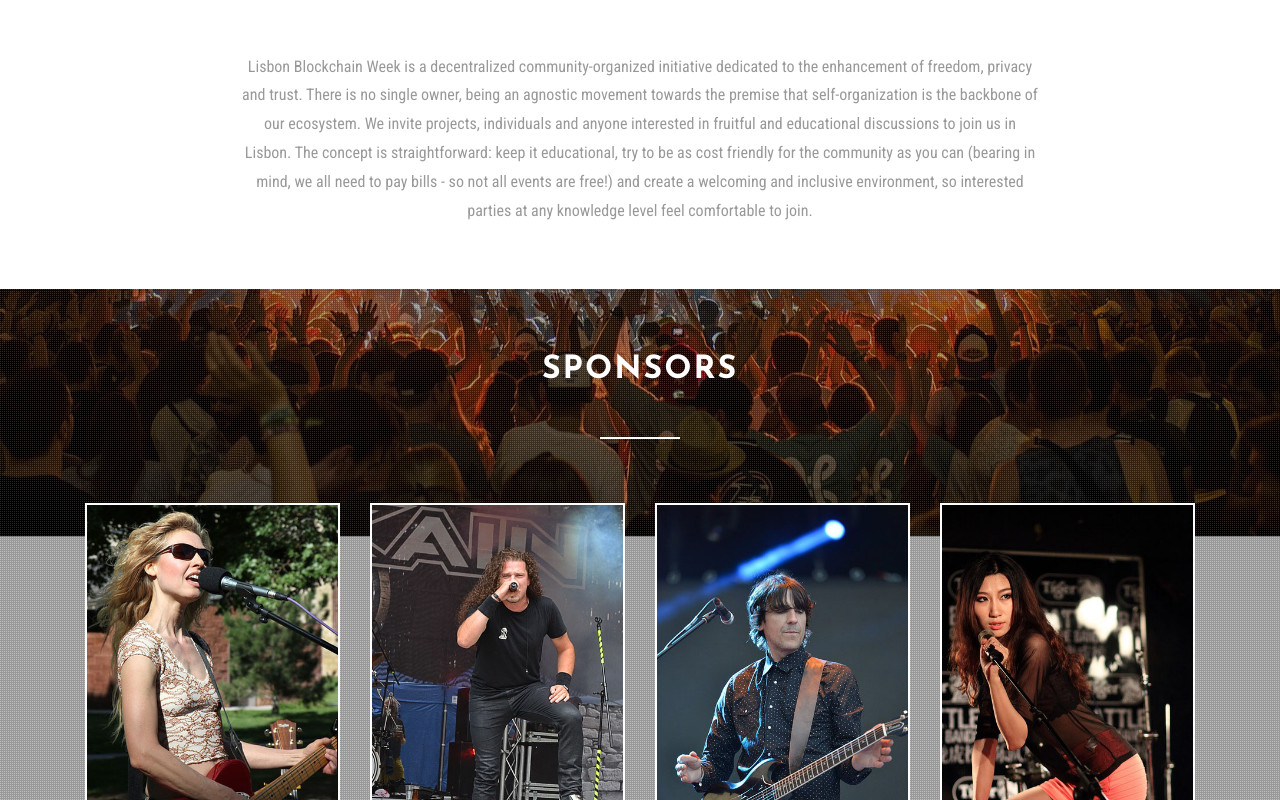
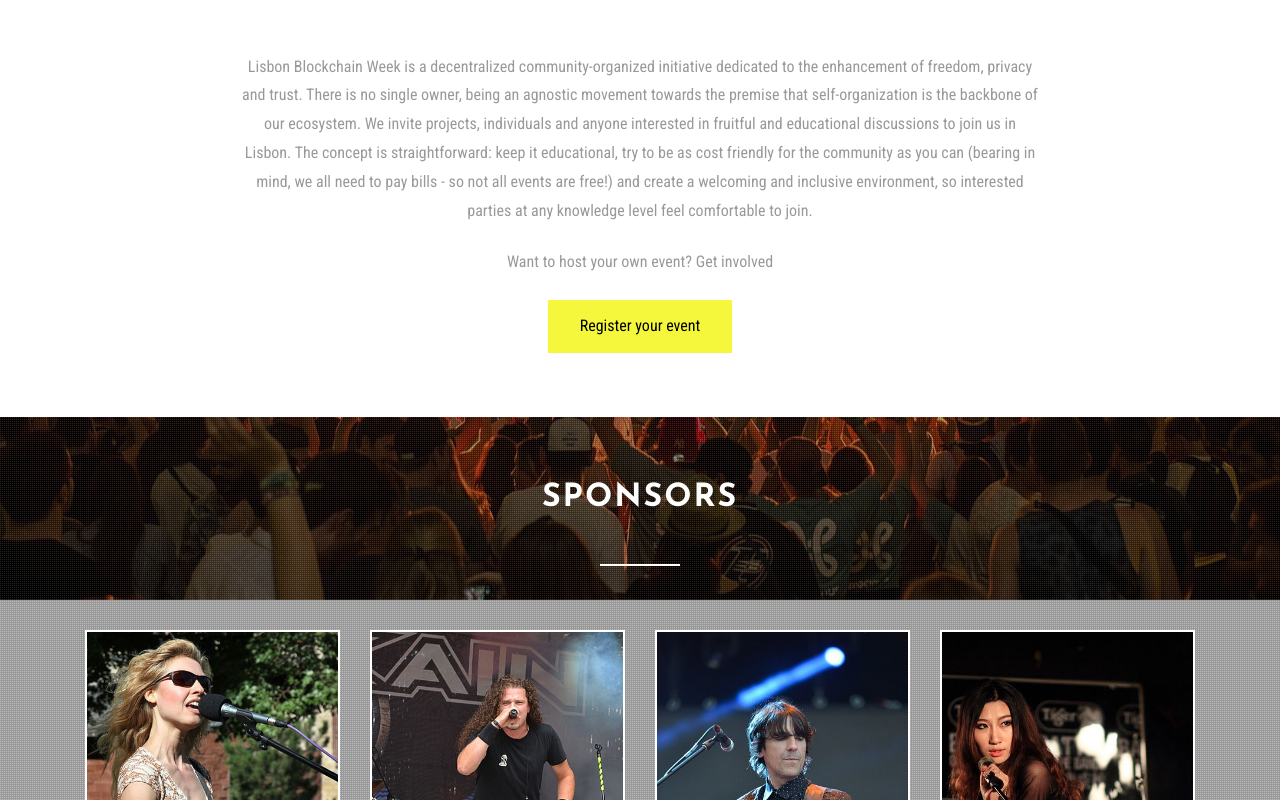
Before and after one commit to joeycharlesworth/LBW2, a plain HTML site: page index2.html in a window 1280 px wide. Shown: the part 817-1617 px from the top of the page. Drawn offline with Linux system fonts and the light colour scheme.

Commit message:
Register your event button

```diff
--- a/index2.html
+++ b/index2.html
@@ -118,6 +118,10 @@ License URL: http://creativecommons.org/licenses/by/3.0/
 			</div>
 			<div class="introduction-info">
 				<p>Lisbon Blockchain Week is a decentralized community-organized initiative dedicated to the enhancement of freedom, privacy and trust. There is no single owner, being an agnostic movement towards the premise that self-organization is the backbone of our ecosystem. We invite projects, individuals and anyone interested in fruitful and educational discussions to join us in Lisbon. The concept is straightforward: keep it educational, try to be as cost friendly for the community as you can (bearing in mind, we all need to pay bills - so not all events are free!) and create a welcoming and inclusive environment, so interested parties at any knowledge level feel comfortable to join.</p>
+			<br>
+				<p>Want to host your own event? Get involved</p>
+				<br>
+					<div><button class="button">Register your event</button></div>
 			</div>
 		</div>
 	</div>
```
